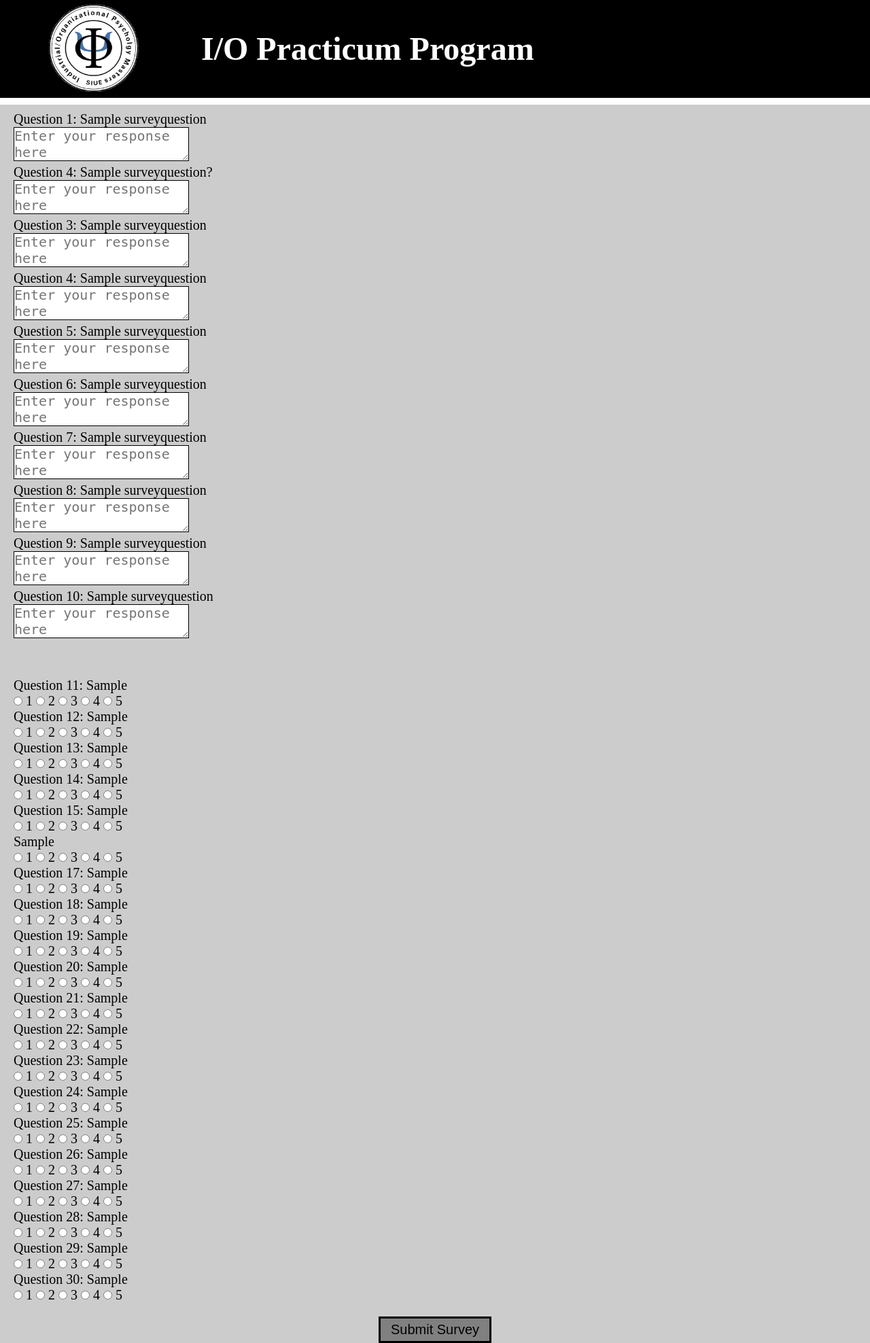
After one commit to patkins1992/CS_425_Fall_2018, a PHP site: page /CS_425_Fall_2018/SupervisorSurvey.php?QuestionId=1 in a window 1280 px wide. The commit adds this page. Shown: the whole page at 68% size. Run offline with PHP 8.4, Linux system fonts and the light colour scheme; tables that the repository leaves empty or names only in its code hold one stand-in row (values such as "Sample post").

Commit message:
Supervisor Survey is completed

```diff
--- a/css/SupervisorStyle.css
+++ b/css/SupervisorStyle.css
@@ -12,31 +12,27 @@ body{
     font-size: 14px;
 }
 
-header.head {
+.head {
     padding-top: 4px;
     padding-bottom: 45px;
     background-color: black;
     display: block;
+
+
+
 }
-img.io_img {
+/* image styling */
+.io_img {
     float: left;
     margin-top: 0;
     margin-left: 40px;
     margin-right: 60px;
     padding: 0 30px;
-    width: 20em;
+    width: 14em;
 
 
 }
-img.siue_logo {
-    height: 15em;
-    width: 30em;
-    position: absolute;
-    top: 0px;
-    right: 0px;
-    margin-right:  5em;
 
-}
 h1.io_h1 {
     font-size: 36pt;
     color: white;
--- /dev/null
+++ b/php/SupervisorSurvey.php
@@ -0,0 +1,362 @@
+<?php
+$con = mysqli_connect("127.0.0.1","root" ,"","iopracticum");
+$QuestionId = $_GET["QuestionId"];
+?>
+
+<!DOCTYPE html>
+<html>
+    <head>
+        <meta charset = "UTF-8">
+        <title>Supervisor Survery</title>
+        <link rel = "stylesheet" type = "text/css" href = "../css/SupervisorStyle.css">
+    </head>
+    <body>
+        <!-- Top part of the web page   -->
+        <div class = "top-of-page">
+            <header class = "head">
+                <img class = "io_img" src = "../images/header_logo.jpg">
+                <h1 class ="io_h1">I/O Practicum Program</h1>
+
+            </header>
+
+        </div>
+
+        <!-- Start of survey-->
+        <div class = "body-of-page">
+
+
+        <form class = "ShortAnswer">
+        Question 1: <?php $query1 = mysqli_query($con,"SELECT `question1` FROM `surveyquestions` WHERE `id` = $QuestionId");
+            if (mysqli_num_rows($query1) > 0) {
+              // output data of each row
+              while($row = mysqli_fetch_assoc($query1)) {
+               echo $row["question1"];
+                      }
+              }?> <br>
+            <textarea name = "r1" class = "r1" placeholder="Enter your response here"></textarea><br>
+            Question 4: <?php $query2 = mysqli_query($con,"SELECT `question2` FROM `surveyquestions` WHERE `id` = $QuestionId");
+            if (mysqli_num_rows($query2) > 0) {
+              // output data of each row
+              while($row = mysqli_fetch_assoc($query2)) {
+               echo $row["question2"];
+                      }
+              }?>?<br>
+            <textarea name = "r2" class = "r1" placeholder="Enter your response here"></textarea><br>
+            Question 3: <?php $query3 = mysqli_query($con,"SELECT `question3` FROM `surveyquestions` WHERE `id` = $QuestionId");
+            if (mysqli_num_rows($query3) > 0) {
+              // output data of each row
+              while($row = mysqli_fetch_assoc($query3)) {
+               echo $row["question3"];
+                      }
+              }?><br>
+            <textarea name = "r3" class = "r1" placeholder="Enter your response here"></textarea><br>
+            Question 4: <?php $query4 = mysqli_query($con,"SELECT `question4` FROM `surveyquestions` WHERE `id` = $QuestionId");
+            if (mysqli_num_rows($query4) > 0) {
+              // output data of each row
+              while($row = mysqli_fetch_assoc($query4)) {
+               echo $row["question4"];
+                      }
+              }?><br>
+            <textarea name = "r4" class = "r1" placeholder="Enter your response here"></textarea><br>
+            Question 5: <?php $query5 = mysqli_query($con,"SELECT `question5` FROM `surveyquestions` WHERE `id` = $QuestionId");
+            if (mysqli_num_rows($query5) > 0) {
+              // output data of each row
+              while($row = mysqli_fetch_assoc($query5)) {
+               echo $row["question5"];
+                      }
+              }?><br>
+            <textarea name = "r5" class = "r1" placeholder="Enter your response here"></textarea><br>
+            Question 6: <?php $query6 = mysqli_query($con,"SELECT `question6` FROM `surveyquestions` WHERE `id` = $QuestionId");
+            if (mysqli_num_rows($query6) > 0) {
+              // output data of each row
+              while($row = mysqli_fetch_assoc($query6)) {
+               echo $row["question6"];
+                      }
+              }?><br>
+            <textarea name = "r6" class = "r1" placeholder="Enter your response here"></textarea><br>
+            Question 7: <?php $query7 = mysqli_query($con,"SELECT `question7` FROM `surveyquestions` WHERE `id` = $QuestionId");
+            if (mysqli_num_rows($query7) > 0) {
+              // output data of each row
+              while($row = mysqli_fetch_assoc($query7)) {
+               echo $row["question7"];
+                      }
+              }?><br>
+            <textarea name = "r7" class = "r1" placeholder="Enter your response here"></textarea><br>
+            Question 8: <?php $query8 = mysqli_query($con,"SELECT `question8` FROM `surveyquestions` WHERE `id` = $QuestionId");
+            if (mysqli_num_rows($query8) > 0) {
+              // output data of each row
+              while($row = mysqli_fetch_assoc($query8)) {
+               echo $row["question8"];
+                      }
+              }?><br>
+            <textarea name = "r8" class = "r1" placeholder="Enter your response here"></textarea><br>
+            Question 9:  <?php $query9 = mysqli_query($con,"SELECT `question9` FROM `surveyquestions` WHERE `id` = $QuestionId");
+            if (mysqli_num_rows($query9) > 0) {
+              // output data of each row
+              while($row = mysqli_fetch_assoc($query9)) {
+               echo $row["question9"];
+                      }
+              }?><br>
+            <textarea name = "r9" class = "r1" placeholder="Enter your response here"></textarea><br>
+            Question 10:  <?php $query10 = mysqli_query($con,"SELECT `question10` FROM `surveyquestions` WHERE `id` = $QuestionId");
+            if (mysqli_num_rows($query10) > 0) {
+              // output data of each row
+              while($row = mysqli_fetch_assoc($query10)) {
+               echo $row["question10"];
+                      }
+              }?><br>
+            <textarea name = "r10" class = "r1" placeholder="Enter your response here"></textarea><br>
+        </form>
+        <form class = "RadioButtons">
+                <br>Question 11: <?php $query11 = mysqli_query($con,"SELECT `rc1` FROM `surveyquestions` WHERE `id` = $QuestionId");
+            if (mysqli_num_rows($query11) > 0) {
+              // output data of each row
+              while($row = mysqli_fetch_assoc($query11)) {
+               echo $row["rc1"];
+                      }
+              }?><br>
+                <input type = "radio" name = "scale" class = "one"> <label for = "one">1</label>
+                <input type = "radio" name = "scale" class = "two"> <label for = "two">2</label>
+                <input type = "radio" name = "scale" class = "three"> <label for = "three">3</label>
+                <input type = "radio" name = "scale" class = "four"> <label for = "four">4</label>
+                <input type = "radio" name = "scale" class = "five"> <label for = "five">5</label>
+                <br>Question 12: <?php $query12 = mysqli_query($con,"SELECT `rc2` FROM `surveyquestions` WHERE `id` = $QuestionId");
+            if (mysqli_num_rows($query12) > 0) {
+              // output data of each row
+              while($row = mysqli_fetch_assoc($query12)) {
+               echo $row["rc2"];
+                      }
+              }?><br>
+                <input type = "radio" name = "scale" class = "one"> <label for = "one">1</label>
+                <input type = "radio" name = "scale" class = "two"> <label for = "two">2</label>
+                <input type = "radio" name = "scale" class = "three"> <label for = "three">3</label>
+                <input type = "radio" name = "scale" class = "four"> <label for = "four">4</label>
+                <input type = "radio" name = "scale" class = "five"> <label for = "five">5</label>
+                <br>Question 13: <?php $query13 = mysqli_query($con,"SELECT `rc3` FROM `surveyquestions` WHERE `id` = $QuestionId");
+            if (mysqli_num_rows($query13) > 0) {
+              // output data of each row
+              while($row = mysqli_fetch_assoc($query13)) {
+               echo $row["rc3"];
+                      }
+              }?><br>
+                <input type = "radio" name = "scale" class = "one"> <label for = "one">1</label>
+                <input type = "radio" name = "scale" class = "two"> <label for = "two">2</label>
+                <input type = "radio" name = "scale" class = "three"> <label for = "three">3</label>
+                <input type = "radio" name = "scale" class = "four"> <label for = "four">4</label>
+                <input type = "radio" name = "scale" class = "five"> <label for = "five">5</label>
+                <br>Question 14: <?php $query14 = mysqli_query($con,"SELECT `rc4` FROM `surveyquestions` WHERE `id` = $QuestionId");
+            if (mysqli_num_rows($query14) > 0) {
+              // output data of each row
+              while($row = mysqli_fetch_assoc($query14)) {
+               echo $row["rc4"];
+                      }
+              }?><br>
+                <input type = "radio" name = "scale" class = "one"> <label for = "one">1</label>
+                <input type = "radio" name = "scale" class = "two"> <label for = "two">2</label>
+                <input type = "radio" name = "scale" class = "three"> <label for = "three">3</label>
+                <input type = "radio" name = "scale" class = "four"> <label for = "four">4</label>
+                <input type = "radio" name = "scale" class = "five"> <label for = "five">5</label>
+                <br>Question 15: <?php $query15 = mysqli_query($con,"SELECT `rc5` FROM `surveyquestions` WHERE `id` = $QuestionId");
+            if (mysqli_num_rows($query15) > 0) {
+              // output data of each row
+              while($row = mysqli_fetch_assoc($query15)) {
+               echo $row["rc5"];
+                      }
+              }?><br>
+                <input type = "radio" name = "scale" class = "one"> <label for = "one">1</label>
+                <input type = "radio" name = "scale" class = "two"> <label for = "two">2</label>
+                <input type = "radio" name = "scale" class = "three"> <label for = "three">3</label>
+                <input type = "radio" name = "scale" class = "four"> <label for = "four">4</label>
+                <input type = "radio" name = "scale" class = "five"> <label for = "five">5</label>
+                <br><?php $query16 = mysqli_query($con,"SELECT `rc6` FROM `surveyquestions` WHERE `id` = $QuestionId");
+            if (mysqli_num_rows($query16) > 0) {
+              // output data of each row
+              while($row = mysqli_fetch_assoc($query16)) {
+               echo $row["rc6"];
+                      }
+              }?><br>
+                <input type = "radio" name = "scale" class = "one"> <label for = "one">1</label>
+                <input type = "radio" name = "scale" class = "two"> <label for = "two">2</label>
+                <input type = "radio" name = "scale" class = "three"> <label for = "three">3</label>
+                <input type = "radio" name = "scale" class = "four"> <label for = "four">4</label>
+                <input type = "radio" name = "scale" class = "five"> <label for = "five">5</label>
+                <br>Question 17: <?php $query17 = mysqli_query($con,"SELECT `rc7` FROM `surveyquestions` WHERE `id` = $QuestionId");
+            if (mysqli_num_rows($query17) > 0) {
+              // output data of each row
+              while($row = mysqli_fetch_assoc($query17)) {
+               echo $row["rc7"];
+                      }
+              }?><br>
+                <input type = "radio" name = "scale" class = "one"> <label for = "one">1</label>
+                <input type = "radio" name = "scale" class = "two"> <label for = "two">2</label>
+                <input type = "radio" name = "scale" class = "three"> <label for = "three">3</label>
+                <input type = "radio" name = "scale" class = "four"> <label for = "four">4</label>
+                <input type = "radio" name = "scale" class = "five"> <label for = "five">5</label>
+                <br>Question 18: <?php $query18 = mysqli_query($con,"SELECT `rc8` FROM `surveyquestions` WHERE `id` = $QuestionId");
+            if (mysqli_num_rows($query18) > 0) {
+              // output data of each row
+              while($row = mysqli_fetch_assoc($query18)) {
+               echo $row["rc8"];
+                      }
+              }?><br>
+                <input type = "radio" name = "scale" class = "one"> <label for = "one">1</label>
+                <input type = "radio" name = "scale" class = "two"> <label for = "two">2</label>
+                <input type = "radio" name = "scale" class = "three"> <label for = "three">3</label>
+                <input type = "radio" name = "scale" class = "four"> <label for = "four">4</label>
+                <input type = "radio" name = "scale" class = "five"> <label for = "five">5</label>
+                <br>Question 19: <?php $query19 = mysqli_query($con,"SELECT `rc9` FROM `surveyquestions` WHERE `id` = $QuestionId");
+            if (mysqli_num_rows($query19) > 0) {
+              // output data of each row
+              while($row = mysqli_fetch_assoc($query19)) {
+               echo $row["rc9"];
+                      }
+              }?><br>
+                <input type = "radio" name = "scale" class = "one"> <label for = "one">1</label>
+                <input type = "radio" name = "scale" class = "two"> <label for = "two">2</label>
+                <input type = "radio" name = "scale" class = "three"> <label for = "three">3</label>
+                <input type = "radio" name = "scale" class = "four"> <label for = "four">4</label>
+                <input type = "radio" name = "scale" class = "five"> <label for = "five">5</label>
+                <br>Question 20: <?php $query20 = mysqli_query($con,"SELECT `rc10` FROM `surveyquestions` WHERE `id` = $QuestionId");
+            if (mysqli_num_rows($query20) > 0) {
+              // output data of each row
+              while($row = mysqli_fetch_assoc($query20)) {
+               echo $row["rc10"];
+                      }
+              }?><br>
+                <input type = "radio" name = "scale" class = "one"> <label for = "one">1</label>
+                <input type = "radio" name = "scale" class = "two"> <label for = "two">2</label>
+                <input type = "radio" name = "scale" class = "three"> <label for = "three">3</label>
+                <input type = "radio" name = "scale" class = "four"> <label for = "four">4</label>
+                <input type = "radio" name = "scale" class = "five"> <label for = "five">5</label>
+                <br>Question 21: <?php $query21 = mysqli_query($con,"SELECT `rc11` FROM `surveyquestions` WHERE `id` = $QuestionId");
+            if (mysqli_num_rows($query21) > 0) {
+              // output data of each row
+              while($row = mysqli_fetch_assoc($query21)) {
+               echo $row["rc11"];
+                      }
+              }?><br>
+                <input type = "radio" name = "scale" class = "one"> <label for = "one">1</label>
+                <input type = "radio" name = "scale" class = "two"> <label for = "two">2</label>
+                <input type = "radio" name = "scale" class = "three"> <label for = "three">3</label>
+                <input type = "radio" name = "scale" class = "four"> <label for = "four">4</label>
+                <input type = "radio" name = "scale" class = "five"> <label for = "five">5</label>
+                <br>Question 22: <?php $query22 = mysqli_query($con,"SELECT `rc12` FROM `surveyquestions` WHERE `id` = $QuestionId");
+            if (mysqli_num_rows($query22) > 0) {
+              // output data of each row
+              while($row = mysqli_fetch_assoc($query22)) {
+               echo $row["rc12"];
+                      }
+              }?><br>
+                <input type = "radio" name = "scale" class = "one"> <label for = "one">1</label>
+                <input type = "radio" name = "scale" class = "two"> <label for = "two">2</label>
+                <input type = "radio" name = "scale" class = "three"> <label for = "three">3</label>
+                <input type = "radio" name = "scale" class = "four"> <label for = "four">4</label>
+                <input type = "radio" name = "scale" class = "five"> <label for = "five">5</label>
+                <br>Question 23: <?php $query23 = mysqli_query($con,"SELECT `rc13` FROM `surveyquestions` WHERE `id` = $QuestionId");
+            if (mysqli_num_rows($query23) > 0) {
+              // output data of each row
+              while($row = mysqli_fetch_assoc($query23)) {
+               echo $row["rc13"];
+                      }
+              }?><br>
+                <input type = "radio" name = "scale" class = "one"> <label for = "one">1</label>
+                <input type = "radio" name = "scale" class = "two"> <label for = "two">2</label>
+                <input type = "radio" name = "scale" class = "three"> <label for = "three">3</label>
+                <input type = "radio" name = "scale" class = "four"> <label for = "four">4</label>
+                <input type = "radio" name = "scale" class = "five"> <label for = "five">5</label>
+                <br>Question 24: <?php $query24 = mysqli_query($con,"SELECT `rc14` FROM `surveyquestions` WHERE `id` = $QuestionId");
+            if (mysqli_num_rows($query24) > 0) {
+              // output data of each row
+              while($row = mysqli_fetch_assoc($query24)) {
+               echo $row["rc14"];
+                      }
+              }?><br>
+                <input type = "radio" name = "scale" class = "one"> <label for = "one">1</label>
+                <input type = "radio" name = "scale" class = "two"> <label for = "two">2</label>
+                <input type = "radio" name = "scale" class = "three"> <label for = "three">3</label>
+                <input type = "radio" name = "scale" class = "four"> <label for = "four">4</label>
+                <input type = "radio" name = "scale" class = "five"> <label for = "five">5</label>
+                <br>Question 25: <?php $query25 = mysqli_query($con,"SELECT `rc15` FROM `surveyquestions` WHERE `id` = $QuestionId");
+            if (mysqli_num_rows($query25) > 0) {
+              // output data of each row
+              while($row = mysqli_fetch_assoc($query25)) {
+               echo $row["rc15"];
+                      }
+              }?><br>
+                <input type = "radio" name = "scale" class = "one"> <label for = "one">1</label>
+                <input type = "radio" name = "scale" class = "two"> <label for = "two">2</label>
+                <input type = "radio" name = "scale" class = "three"> <label for = "three">3</label>
+                <input type = "radio" name = "scale" class = "four"> <label for = "four">4</label>
+                <input type = "radio" name = "scale" class = "five"> <label for = "five">5</label>
+                <br>Question 26: <?php $query26 = mysqli_query($con,"SELECT `rc16` FROM `surveyquestions` WHERE `id` = $QuestionId");
+            if (mysqli_num_rows($query26) > 0) {
+              // output data of each row
+              while($row = mysqli_fetch_assoc($query26)) {
+               echo $row["rc16"];
+                      }
+              }?><br>
+                <input type = "radio" name = "scale" class = "one"> <label for = "one">1</label>
+                <input type = "radio" name = "scale" class = "two"> <label for = "two">2</label>
+                <input type = "radio" name = "scale" class = "three"> <label for = "three">3</label>
+                <input type = "radio" name = "scale" class = "four"> <label for = "four">4</label>
+                <input type = "radio" name = "scale" class = "five"> <label for = "five">5</label>
+                <br>Question 27: <?php $query27 = mysqli_query($con,"SELECT `rc17` FROM `surveyquestions` WHERE `id` = $QuestionId");
+            if (mysqli_num_rows($query27) > 0) {
+              // output data of each row
+              while($row = mysqli_fetch_assoc($query27)) {
+               echo $row["rc17"];
+                      }
+              }?><br>
+                <input type = "radio" name = "scale" class = "one"> <label for = "one">1</label>
+                <input type = "radio" name = "scale" class = "two"> <label for = "two">2</label>
+                <input type = "radio" name = "scale" class = "three"> <label for = "three">3</label>
+                <input type = "radio" name = "scale" class = "four"> <label for = "four">4</label>
+                <input type = "radio" name = "scale" class = "five"> <label for = "five">5</label>
+                <br>Question 28: <?php $query28 = mysqli_query($con,"SELECT `rc18` FROM `surveyquestions` WHERE `id` = $QuestionId");
+            if (mysqli_num_rows($query28) > 0) {
+              // output data of each row
+              while($row = mysqli_fetch_assoc($query28)) {
+               echo $row["rc18"];
+                      }
+              }?><br>
+                <input type = "radio" name = "scale" class = "one"> <label for = "one">1</label>
+                <input type = "radio" name = "scale" class = "two"> <label for = "two">2</label>
+                <input type = "radio" name = "scale" class = "three"> <label for = "three">3</label>
+                <input type = "radio" name = "scale" class = "four"> <label for = "four">4</label>
+                <input type = "radio" name = "scale" class = "five"> <label for = "five">5</label>
+                <br>Question 29: <?php $query29 = mysqli_query($con,"SELECT `rc19` FROM `surveyquestions` WHERE `id` = $QuestionId");
+            if (mysqli_num_rows($query29) > 0) {
+              // output data of each row
+              while($row = mysqli_fetch_assoc($query29)) {
+               echo $row["rc19"];
+                      }
+              }?><br>
+                <input type = "radio" name = "scale" class = "one"> <label for = "one">1</label>
+                <input type = "radio" name = "scale" class = "two"> <label for = "two">2</label>
+                <input type = "radio" name = "scale" class = "three"> <label for = "three">3</label>
+                <input type = "radio" name = "scale" class = "four"> <label for = "four">4</label>
+                <input type = "radio" name = "scale" class = "five"> <label for = "five">5</label>
+                <br>Question 30: <?php $query30 = mysqli_query($con,"SELECT `rc20` FROM `surveyquestions` WHERE `id` = $QuestionId");
+            if (mysqli_num_rows($query30) > 0) {
+              // output data of each row
+              while($row = mysqli_fetch_assoc($query30)) {
+               echo $row["rc20"];
+                      }
+              }?><br>
+                <input type = "radio" name = "scale" class = "one"> <label for = "one">1</label>
+                <input type = "radio" name = "scale" class = "two"> <label for = "two">2</label>
+                <input type = "radio" name = "scale" class = "three"> <label for = "three">3</label>
+                <input type = "radio" name = "scale" class = "four"> <label for = "four">4</label>
+                <input type = "radio" name = "scale" class = "five"> <label for = "five">5</label>
+            </form>
+            <div class = "buttonHolder">
+                <input type = "submit" name ="submit" Value = "Submit Survey" class = "submitSurvey"/>
+            </div>
+        </div>
+
+
+
+
+
+    </body>
+</html>
--- /dev/null
+++ b/php/SupervisorSurvey.txt
@@ -0,0 +1,4 @@
+<?php
+
+
+?>
```
Also changed, not shown: php/admin_survey.php (+50 -34 lines).
